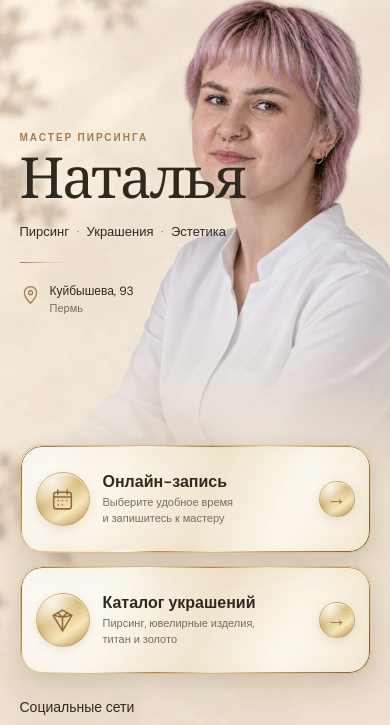
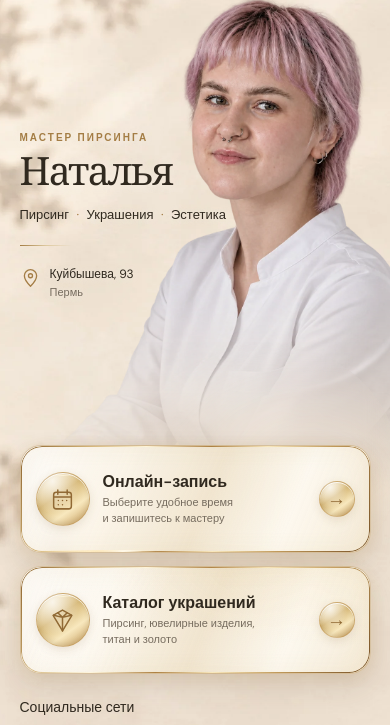
Before and after one commit to piercing-tochka/piercing-perm, a plain HTML site: page natalia.html in a window 390 px wide. Shown: the part 70-795 px from the top of the page. Drawn offline with Linux system fonts and the light colour scheme; no server answers; a script that the page names is missing.

Commit message:
Уменьшить заголовки мастеров на мобильных

```diff
--- a/style.css
+++ b/style.css
@@ -680,3 +680,14 @@ html[data-theme="dark"] .studio-page #catalogLink {
   .studio-page .studio-master-card .action-copy strong { font-size: 16px; }
   .studio-page .studio-master-card .action-copy small { font-size: 9px; }
 }
+
+
+
+/* Keep master names clear of portraits on phone screens. */
+@media (max-width: 599px) {
+  .hero--ekaterina #masterName,
+  .hero--natalia #masterName {
+    font-size: clamp(36px, 10vw, 46px);
+    letter-spacing: -.045em;
+  }
+}
```
